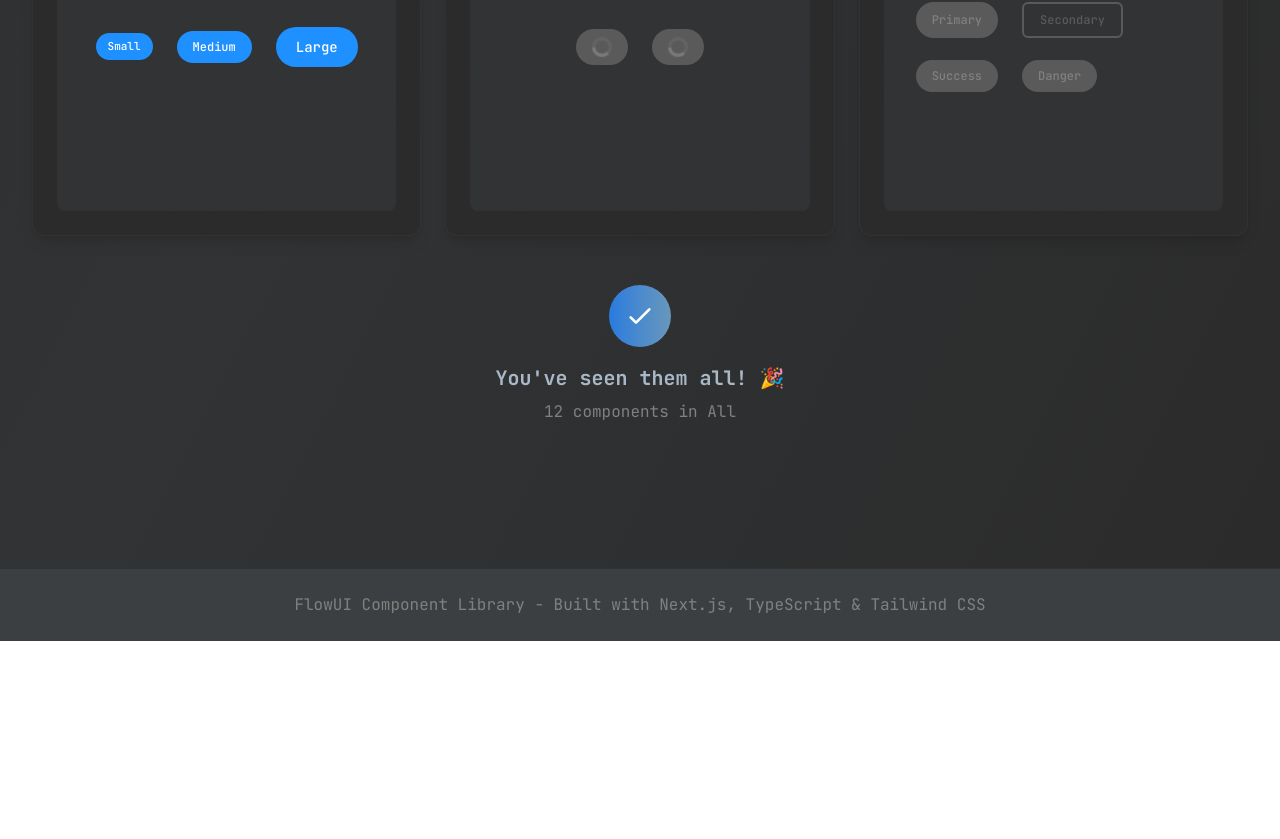
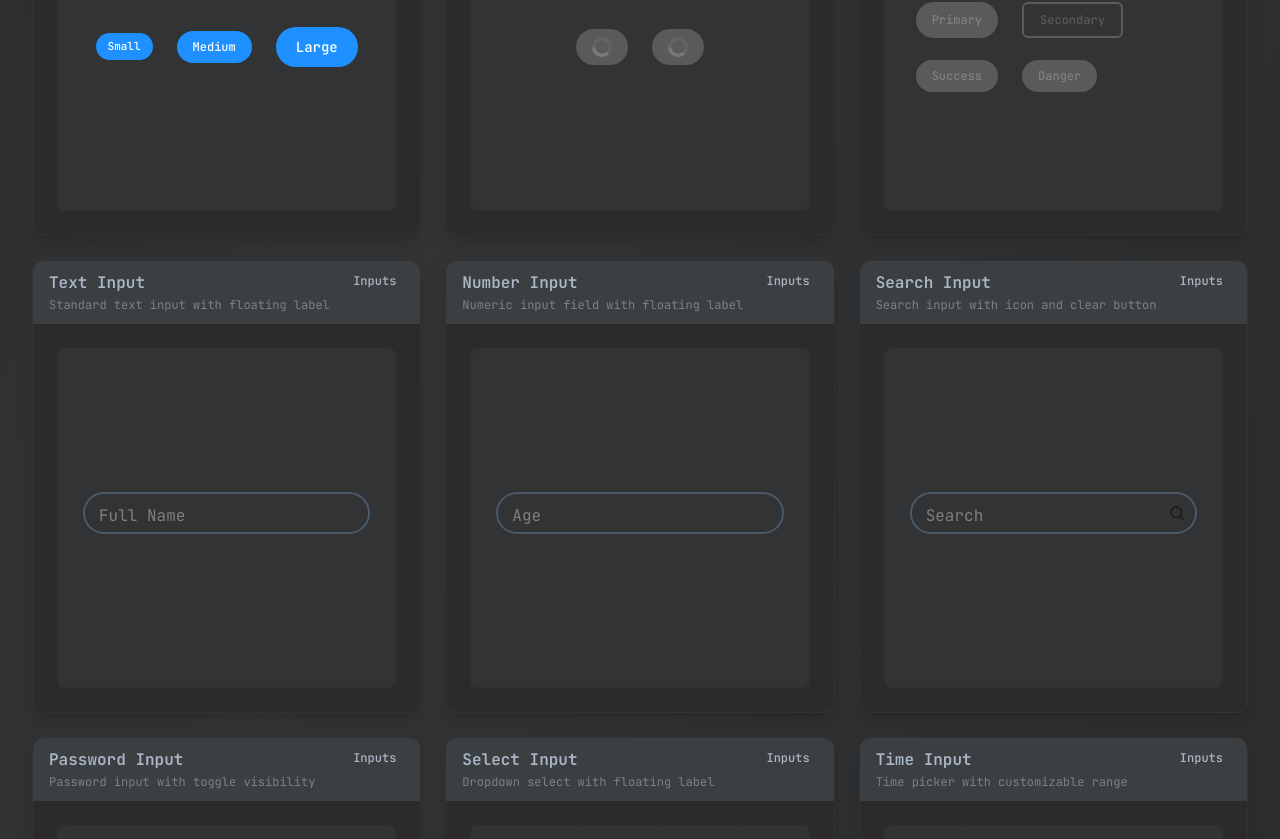
Before and after one commit to Khraben/FlowUI, a Next.js app: page / in a window 1280 px wide. Shown: the part 1901-2740 px from the top of the page. Before the commit the page ends 2542 px from the top, so only its background shows below. Built offline with nearby package versions, Linux system fonts and the light colour scheme.

Commit message:
update: improve input previews

```diff
--- a/src/app/components/Input/Input.tsx
+++ b/src/app/components/Input/Input.tsx
@@ -9,8 +9,6 @@ import {
   INPUT_BORDER_STYLES,
   INPUT_SIZE_STYLES,
   INPUT_LABEL_BASE_STYLES,
-  INPUT_LABEL_ACTIVE_STYLES,
-  INPUT_LABEL_INACTIVE_STYLES,
   INPUT_ICON_BUTTON_BASE,
   INPUT_ICON_BUTTON_POSITIONS,
   INPUT_ICON_SIZES,
@@ -31,6 +29,7 @@ import {
   INPUT_FULL_WIDTH_CLASS,
   INPUT_NO_PADDING_CLASS,
   INPUT_CENTER_VERTICAL_CLASSES,
+  INPUT_BUTTON_TYPE,
 } from '@/constants';
 
 const generateTimeOptions = (startHour: number, endHour: number, interval: number) => {
@@ -78,11 +77,7 @@ export const Input = forwardRef<HTMLInputElement, InputProps>(
 
     const wrapperStyles = wrapperClassName || INPUT_WRAPPER_STYLES;
 
-    const labelStyles =
-      labelClassName ||
-      `${INPUT_LABEL_BASE_STYLES} ${
-        value ? INPUT_LABEL_ACTIVE_STYLES : INPUT_LABEL_INACTIVE_STYLES
-      }`;
+    const labelStyles = labelClassName || INPUT_LABEL_BASE_STYLES;
 
     const getInputType = () => {
       if (variant === INPUT_VARIANTS.PASSWORD && showPasswordToggle) {
@@ -128,7 +123,7 @@ export const Input = forwardRef<HTMLInputElement, InputProps>(
           passwordIcon &&
           passwordIconHidden && (
             <button
-              type="button"
+              type={INPUT_BUTTON_TYPE}
               onClick={toggleShowPassword}
               className={`${INPUT_ICON_BUTTON_BASE} ${INPUT_ICON_BUTTON_POSITIONS.RIGHT} ${INPUT_ICON_SIZES[size]} ${INPUT_PASSWORD_BUTTON_SIZES[size]} ${INPUT_NO_PADDING_CLASS}`}
             >
@@ -141,7 +136,7 @@ export const Input = forwardRef<HTMLInputElement, InputProps>(
             {value && onClear && clearIcon && (
               <button
                 onClick={onClear}
-                type="button"
+                type={INPUT_BUTTON_TYPE}
                 className={`${INPUT_ICON_BUTTON_BASE} ${INPUT_ICON_BUTTON_POSITIONS.CLEAR} ${INPUT_ICON_SIZES[size]} ${INPUT_CLEAR_BUTTON_STYLES}`}
               >
                 {clearIcon}
@@ -189,11 +184,7 @@ export const SelectInput = forwardRef<HTMLSelectElement, SelectInputProps>(
 
     const wrapperStyles = wrapperClassName || INPUT_WRAPPER_STYLES;
 
-    const labelStyles =
-      labelClassName ||
-      `${INPUT_LABEL_BASE_STYLES} ${
-        value ? INPUT_LABEL_ACTIVE_STYLES : INPUT_LABEL_INACTIVE_STYLES
-      }`;
+    const labelStyles = labelClassName || INPUT_LABEL_BASE_STYLES;
 
     return (
       <div
@@ -248,11 +239,7 @@ export const TimeInput = forwardRef<HTMLSelectElement, TimeInputProps>(
 
     const wrapperStyles = wrapperClassName || INPUT_WRAPPER_STYLES;
 
-    const labelStyles =
-      labelClassName ||
-      `${INPUT_LABEL_BASE_STYLES} ${
-        value ? INPUT_LABEL_ACTIVE_STYLES : INPUT_LABEL_INACTIVE_STYLES
-      }`;
+    const labelStyles = labelClassName || INPUT_LABEL_BASE_STYLES;
 
     return (
       <div
--- a/src/app/components/Input/models/SelectInput.interface.ts
+++ b/src/app/components/Input/models/SelectInput.interface.ts
@@ -1,11 +1,11 @@
 import React from 'react';
-import { InputSize } from '../types/Input.types';
+import { InputSize, SelectVariant } from '../types/Input.types';
 
 export interface SelectInputProps extends Omit<
   React.SelectHTMLAttributes<HTMLSelectElement>,
   'size'
 > {
-  variant?: 'select';
+  variant?: SelectVariant;
   size?: InputSize;
   label?: string;
   labelStyle?: React.CSSProperties;
--- a/src/app/components/Input/models/TimeInput.interface.ts
+++ b/src/app/components/Input/models/TimeInput.interface.ts
@@ -1,8 +1,8 @@
 import React from 'react';
-import { InputSize } from '../types/Input.types';
+import { InputSize, TimeVariant } from '../types/Input.types';
 
 export interface TimeInputProps {
-  variant?: 'time';
+  variant?: TimeVariant;
   size?: InputSize;
   label?: string;
   value?: string;
--- a/src/app/components/Input/types/Input.types.ts
+++ b/src/app/components/Input/types/Input.types.ts
@@ -2,3 +2,5 @@ import { INPUT_VARIANTS, INPUT_SIZES } from '@/constants';
 
 export type InputVariant = (typeof INPUT_VARIANTS)[keyof typeof INPUT_VARIANTS];
 export type InputSize = (typeof INPUT_SIZES)[keyof typeof INPUT_SIZES];
+export type SelectVariant = typeof INPUT_VARIANTS.SELECT;
+export type TimeVariant = typeof INPUT_VARIANTS.TIME;
--- a/src/app/preview/ComponentRegistry.tsx
+++ b/src/app/preview/ComponentRegistry.tsx
@@ -1,7 +1,19 @@
 import { ComponentDemo } from '@/types/component';
-import { Button } from '@/app/components';
+import { Button, Input, SelectInput, TimeInput } from '@/app/components';
 import { COMPONENT_CATEGORIES } from '@/constants';
-import { Check, X, Trash2, Search, Download, Upload, Plus, Minus } from 'lucide-react';
+import {
+  Check,
+  X,
+  Trash2,
+  Search,
+  Download,
+  Upload,
+  Plus,
+  Minus,
+  Eye,
+  EyeOff,
+  ChevronDown,
+} from 'lucide-react';
 import { useState } from 'react';
 
 const ClearButtonDemo = () => {
@@ -25,6 +37,36 @@ const ClearButtonDemo = () => {
         <Search size={16} />
       </button>
     </div>
+  );
+};
+
+const SearchInputDemo = () => {
+  const [searchValue, setSearchValue] = useState('');
+  return (
+    <Input
+      variant="search"
+      label="Search"
+      value={searchValue}
+      onChange={(e) => setSearchValue(e.target.value)}
+      onClear={() => setSearchValue('')}
+      searchIcon={<Search size={16} />}
+      clearIcon={<X size={14} />}
+      placeholder=" "
+    />
+  );
+};
+
+const TimeInputDemo = () => {
+  const [timeValue, setTimeValue] = useState('');
+  return (
+    <TimeInput
+      label="Select Time"
+      value={timeValue}
+      onChange={(e) => setTimeValue(e.target.value)}
+      startHour={9}
+      endHour={17}
+      interval={30}
+    />
   );
 };
 
@@ -197,4 +239,74 @@ export const componentRegistry: ComponentDemo[] = [
       </div>
     ),
   },
+  {
+    id: 'input-text',
+    name: 'Text Input',
+    description: 'Standard text input with floating label',
+    category: COMPONENT_CATEGORIES.INPUTS,
+    component: () => <Input variant="text" label="Full Name" placeholder=" " />,
+  },
+  {
+    id: 'input-number',
+    name: 'Number Input',
+    description: 'Numeric input field with floating label',
+    category: COMPONENT_CATEGORIES.INPUTS,
+    component: () => <Input variant="number" label="Age" placeholder=" " />,
+  },
+  {
+    id: 'input-search',
+    name: 'Search Input',
+    description: 'Search input with icon and clear button',
+    category: COMPONENT_CATEGORIES.INPUTS,
+    component: SearchInputDemo,
+  },
+  {
+    id: 'input-password',
+    name: 'Password Input',
+    description: 'Password input with toggle visibility',
+    category: COMPONENT_CATEGORIES.INPUTS,
+    component: () => (
+      <Input
+        variant="password"
+        label="Password"
+        passwordIcon={<Eye size={16} />}
+        passwordIconHidden={<EyeOff size={16} />}
+        placeholder=" "
+      />
+    ),
+  },
+  {
+    id: 'input-select',
+    name: 'Select Input',
+    description: 'Dropdown select with floating label',
+    category: COMPONENT_CATEGORIES.INPUTS,
+    component: () => (
+      <SelectInput label="Country" selectIcon={<ChevronDown size={16} />} defaultValue="">
+        <option value="us">United States</option>
+        <option value="uk">United Kingdom</option>
+        <option value="ca">Canada</option>
+        <option value="au">Australia</option>
+      </SelectInput>
+    ),
+  },
+  {
+    id: 'input-time',
+    name: 'Time Input',
+    description: 'Time picker with customizable range',
+    category: COMPONENT_CATEGORIES.INPUTS,
+    component: TimeInputDemo,
+  },
+  {
+    id: 'input-sizes',
+    name: 'Input Sizes',
+    description: 'All available input sizes: small, medium, large',
+    category: COMPONENT_CATEGORIES.INPUTS,
+    component: () => (
+      <div className="flex flex-col gap-4 w-full">
+        <Input variant="text" size="sm" label="Small" placeholder=" " />
+        <Input variant="text" size="md" label="Medium" placeholder=" " />
+        <Input variant="text" size="lg" label="Large" placeholder=" " />
+      </div>
+    ),
+  },
 ];
--- a/src/constants/index.ts
+++ b/src/constants/index.ts
@@ -39,8 +39,6 @@ export {
   INPUT_BORDER_STYLES,
   INPUT_SIZE_STYLES,
   INPUT_LABEL_BASE_STYLES,
-  INPUT_LABEL_ACTIVE_STYLES,
-  INPUT_LABEL_INACTIVE_STYLES,
   INPUT_ICON_BUTTON_BASE,
   INPUT_ICON_BUTTON_POSITIONS,
   INPUT_ICON_SIZES,
@@ -67,6 +65,7 @@ export {
   INPUT_FULL_WIDTH_CLASS,
   INPUT_NO_PADDING_CLASS,
   INPUT_CENTER_VERTICAL_CLASSES,
+  INPUT_BUTTON_TYPE,
 } from './input-metadata.constants';
 
 export type { ComponentCategory } from './categories.constants';
--- a/src/constants/input-metadata.constants.ts
+++ b/src/constants/input-metadata.constants.ts
@@ -48,3 +48,5 @@ export const INPUT_FULL_WIDTH_CLASS = 'w-full';
 export const INPUT_NO_PADDING_CLASS = 'p-0';
 
 export const INPUT_CENTER_VERTICAL_CLASSES = 'top-1/2 -translate-y-1/2';
+
+export const INPUT_BUTTON_TYPE = 'button';
--- a/src/constants/input.constants.ts
+++ b/src/constants/input.constants.ts
@@ -15,7 +15,7 @@ export const INPUT_SIZES = {
 } as const;
 
 export const INPUT_BASE_STYLES =
-  'w-full border-2 rounded-[1.5625rem] outline-none transition-all duration-300 bg-[#313335] text-[#A9B7C6] placeholder:text-[#808080]';
+  'peer w-full border-2 rounded-[1.5625rem] outline-none transition-all duration-300 bg-[#313335] text-[#A9B7C6] placeholder:text-transparent';
 
 export const INPUT_BORDER_STYLES =
   'border-[#4A5A6A] focus:border-[#00D4FF] focus:shadow-[0_0_0_0.1875rem_rgba(0,212,255,0.1)]';
@@ -29,11 +29,7 @@ export const INPUT_SIZE_STYLES = {
 };
 
 export const INPUT_LABEL_BASE_STYLES =
-  'absolute left-4 text-[#808080] transition-all duration-300 ease-in-out pointer-events-none';
-
-export const INPUT_LABEL_ACTIVE_STYLES = '-translate-y-5 text-xs text-[#00D4FF]';
-
-export const INPUT_LABEL_INACTIVE_STYLES = 'top-3';
+  'absolute left-4 top-3 text-base text-[#808080] transition-all duration-300 ease-in-out pointer-events-none peer-focus:-translate-y-7 peer-focus:text-xs peer-focus:text-[#00D4FF] peer-[:not(:placeholder-shown)]:-translate-y-7 peer-[:not(:placeholder-shown)]:text-xs peer-[:not(:placeholder-shown)]:text-[#00D4FF]';
 
 export const INPUT_ICON_BUTTON_BASE =
   'absolute top-1/2 -translate-y-1/2 bg-transparent border-none cursor-pointer text-[#00D4FF] transition-colors duration-300 hover:text-[#00B8E6] flex items-center justify-center';
```
Also changed, not shown: next-env.d.ts.
